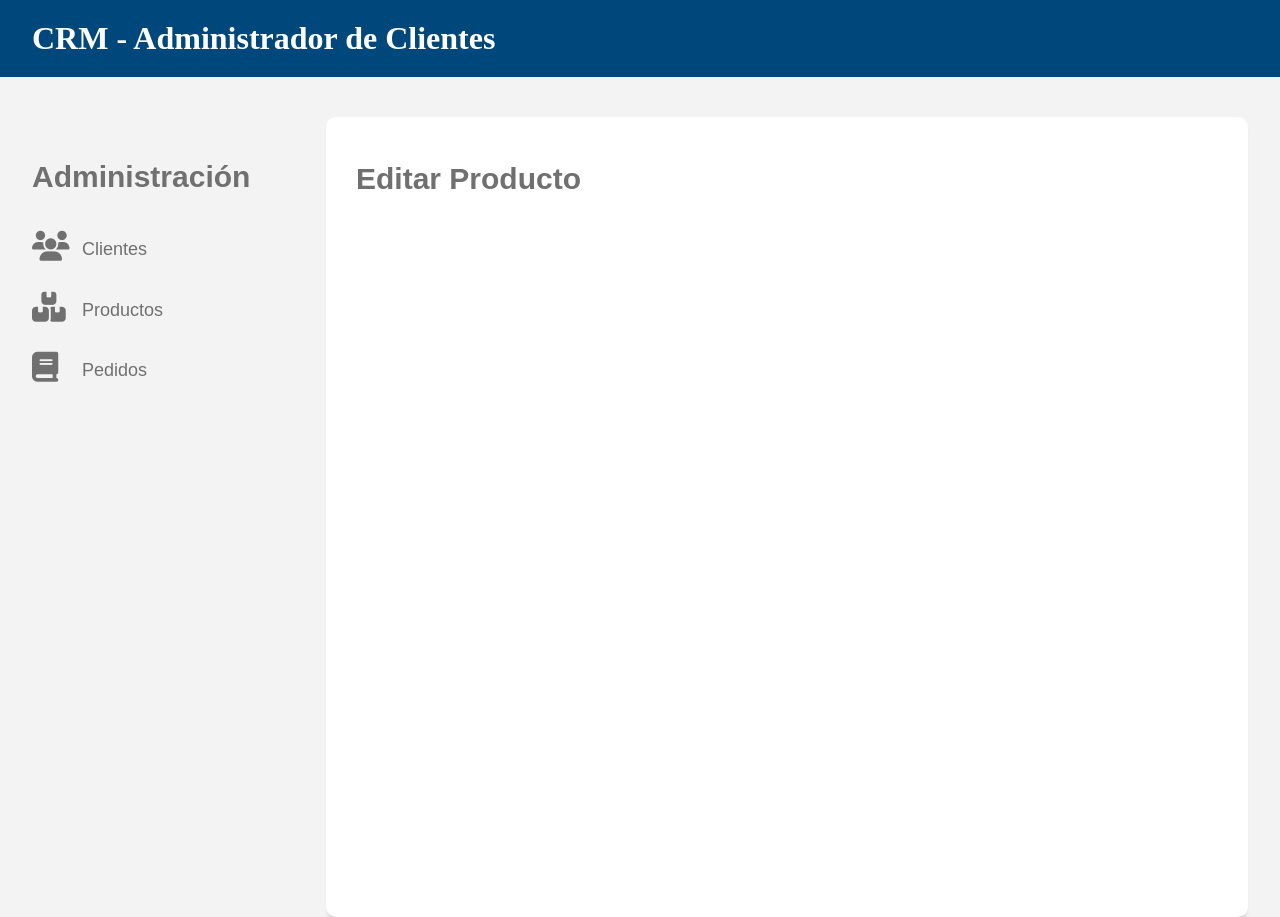
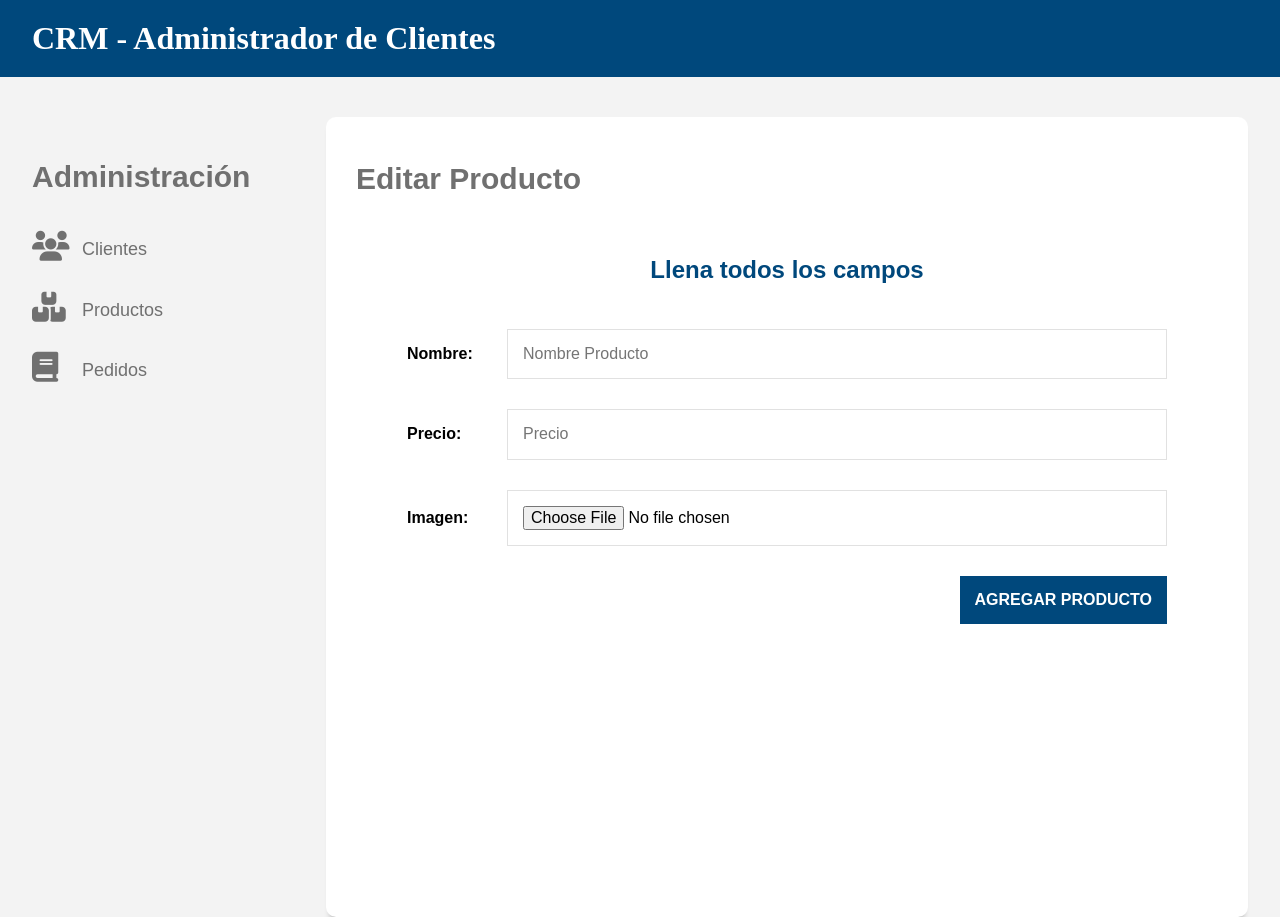
Before and after one commit to TobiIchiro/CRM-Clientes, a React (Create React App) app: page /productos/edit/1 in a window 1280 px wide. Built offline with nearby package versions, Linux system fonts and the light colour scheme; no server answers.

Commit message:
Editar producto incompleto, falta guardar cambios

```diff
--- a/src/components/productos/EditarProducto.js
+++ b/src/components/productos/EditarProducto.js
@@ -1,7 +1,107 @@
-import React from "react";
+import React, { useState, Fragment, useEffect } from "react";
 
-const EditarProducto = () => (
-    <h2>Editar Producto</h2>
-)
+import { useNavigate, useParams } from "react-router-dom";
+
+import Swal from "sweetalert2";
+
+import clienteAxios from "../../config/axios";
+
+const EditarProducto = () => {
+    //Obtener ID
+    let {_id} = useParams();
+
+    //Para el redireccionamiento
+    let navigate = useNavigate();
+
+    const [producto, datosProducto] = useState({
+        nombre: '',
+        precio: '',
+        imagen: ''
+    })
+
+    const [archivo, datosArchivo] = useState('')
+
+    const consultarAPI = async () => {
+        const productoConsulta = await clienteAxios.get(`/productos/${_id}`)
+        datosProducto(productoConsulta.data)
+    }
+
+    useEffect( () => {
+        consultarAPI();
+    }, [])
+
+    const leerInformacionProducto = e => {
+        datosProducto({
+            ...producto,
+            [e.target.name] : e.target.value
+        })
+    }
+
+    const leerArchivo = e => {
+        datosArchivo(e.target.files[0])
+    }
+
+    const {nombre, precio, imagen} = producto
+
+    const actualizarProducto = e => {
+
+    }
+
+    return (
+        <Fragment>
+            <h2>Editar Producto</h2>
+            <form
+                onSubmit={actualizarProducto}
+            >
+
+                <legend>Llena todos los campos</legend>
+
+                <div className="campo">
+                    <label>Nombre:</label>
+                    <input
+                        type="text"
+                        placeholder="Nombre Producto"
+                        name="nombre"
+                        onChange={leerInformacionProducto}
+                        defaultValue={nombre}
+                    />
+                </div>
+
+                <div className="campo">
+                    <label>Precio:</label>
+                    <input
+                        type="number"
+                        name="precio"
+                        min="0.00"
+                        step="0.01"
+                        placeholder="Precio"
+                        onChange={leerInformacionProducto}
+                        defaultValue={precio}
+                    />
+                </div>
+
+                <div className="campo">
+                    <label>Imagen:</label>
+                    {
+                        imagen ? (<img src = {`http://localhost:5000/${imagen}`} alt="imagen" width="300" />) : null
+                    }
+                    <input
+                        type="file"
+                        name="imagen"
+                        onChange={leerArchivo}
+                    />
+                </div>
+
+                <div className="enviar">
+                        <input
+                            type="submit"
+                            className="btn btn-azul"
+                            value="Agregar Producto"
+                        />
+                </div>
+            </form>
+        </Fragment>
+
+)}
 
 export default EditarProducto
```
